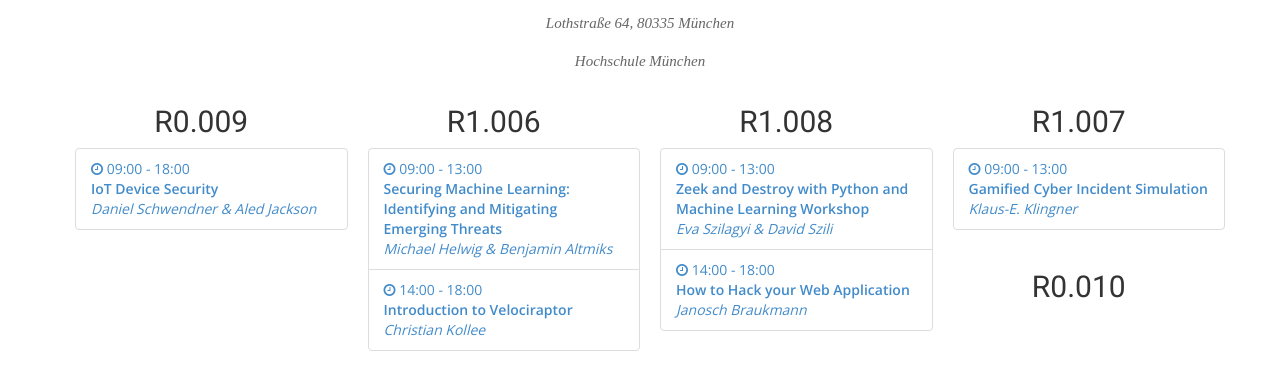
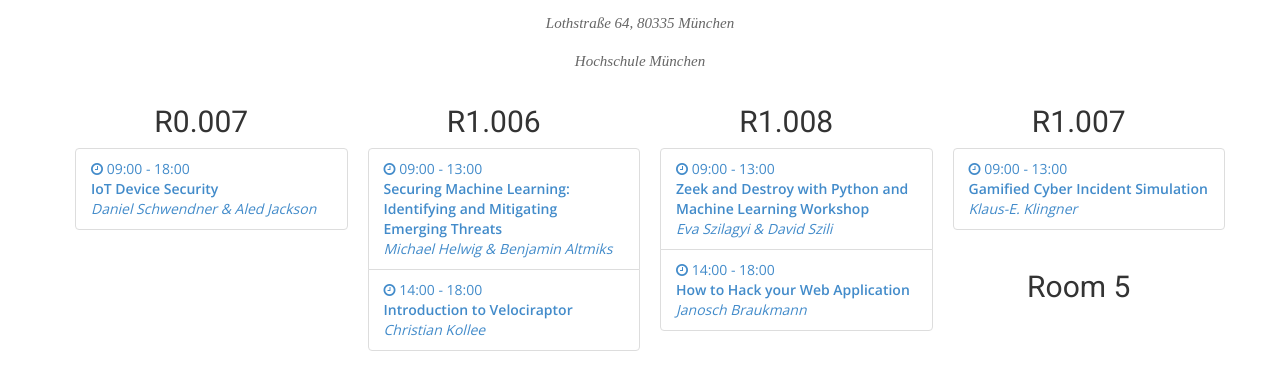
Before and after one commit to BSidesMUC/BSidesMunich2024, a Jekyll site: the page built from agenda.md, in a window 1280 px wide and 900 px high, scrolled down 541 px. Shown: the part 156-543 px from the top of the window. Built offline with Jekyll 4.4.1, drawn with Linux system fonts in a browser that asks for light colours; nearby versions of some CDN libraries; some web fonts are replaced.

Commit message:
Update agenda to remove extra room.

```diff
--- a/_layouts/agenda.html
+++ b/_layouts/agenda.html
@@ -40,15 +40,13 @@
         <div class="card">
           <div class="card-block text-center card-primary p-2">
             {% if track == 1 %}
-              <h2>R0.009</h2>
+              <h2>R0.007</h2>
             {% elsif track == 2 %}
               <h2>R1.006 </h2>
             {% elsif track == 3 %}
               <h2>R1.008 </h2>
             {% elsif track == 4 %}
               <h2>R1.007 </h2>
-            {% elsif track == 5 %}
-              <h2>R0.010 </h2>
             {% else %}
               <h2>Room {{ track }}</h2>
             {% endif %}
@@ -138,9 +136,9 @@
 {% assign speakers_string = speakers | join: " & " %}
 
   {% if talk.keynote %}
-    <li class="list-group-item keynote-talk">
+    <li class="list-group-item keynote-talk talk-duration-{{ talk.timeslot.duration }}">
   {% else %}
-    <li class="list-group-item">
+    <li class="list-group-item talk-duration-{{ talk.timeslot.duration }}">
   {% endif %}
     {% if talk.details %}
       <a href="{{ talk.url | relative_url }}">
```
